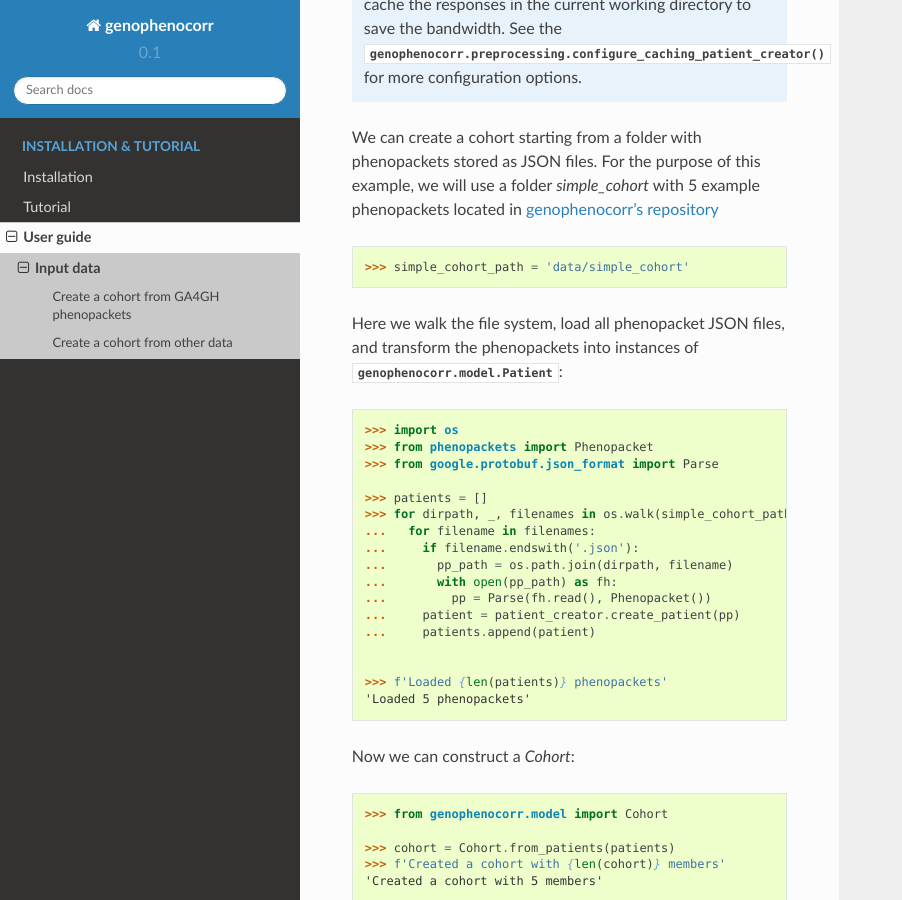
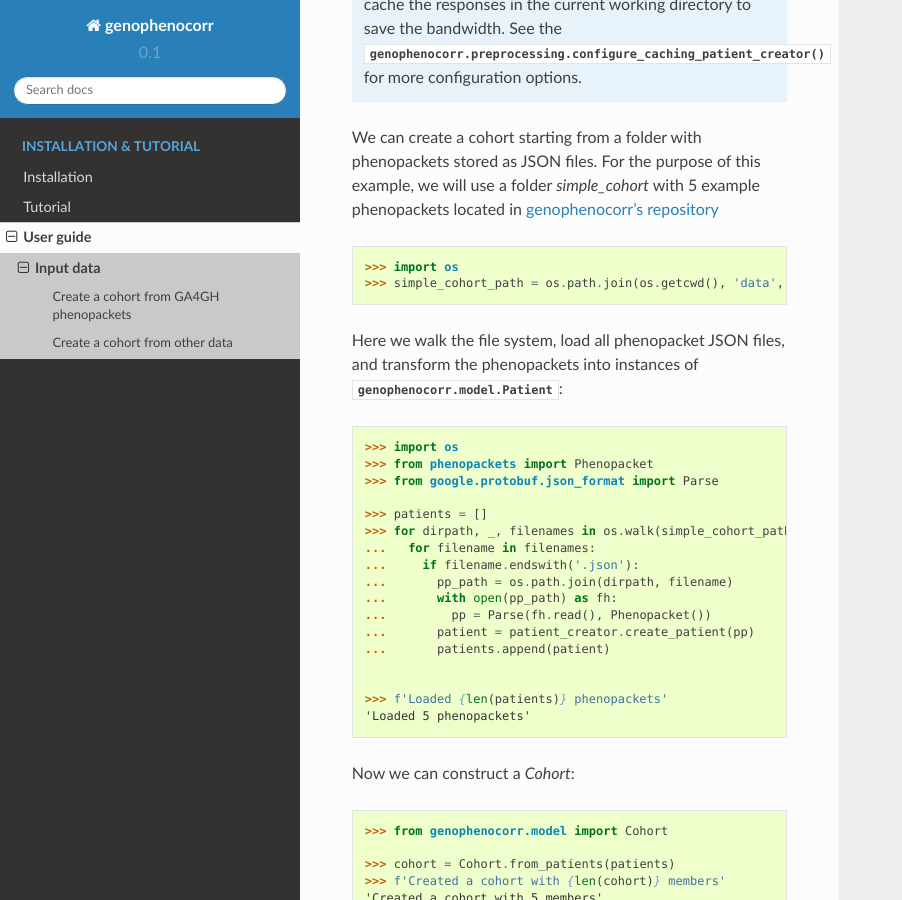
Before and after one commit to monarch-initiative/gpsea, a Sphinx documentation site: the page built from docs/user-guide/input-data.rst, in a window 1280 px wide and 900 px high, scrolled down 1370 px. Shown: the whole window, without its empty margins (0-902 px from the left). Built offline with Sphinx 7.4.7 and the Read the Docs theme 2.0.0, drawn with Linux system fonts in a browser that asks for light colours; pages that are not in the unit, such as notebooks, are missing from menus.

Commit message:
Indent code in `input-data` section.

```diff
--- a/docs/user-guide/input-data.rst
+++ b/docs/user-guide/input-data.rst
@@ -58,7 +58,8 @@ For the purpose of this example, we will use a folder `simple_cohort` with 5 exa
 
 .. doctest:: input-data
 
-  >>> simple_cohort_path = 'data/simple_cohort'
+  >>> import os
+  >>> simple_cohort_path = os.path.join(os.getcwd(), 'data', 'simple_cohort')
 
 Here we walk the file system, load all phenopacket JSON files, and transform the phenopackets into instances of
 :class:`genophenocorr.model.Patient`:
@@ -76,8 +77,8 @@ Here we walk the file system, load all phenopacket JSON files, and transform the
   ...       pp_path = os.path.join(dirpath, filename)
   ...       with open(pp_path) as fh:
   ...         pp = Parse(fh.read(), Phenopacket())
-  ...     patient = patient_creator.create_patient(pp)
-  ...     patients.append(patient)
+  ...       patient = patient_creator.create_patient(pp)
+  ...       patients.append(patient)
 
 
   >>> f'Loaded {len(patients)} phenopackets'
```
